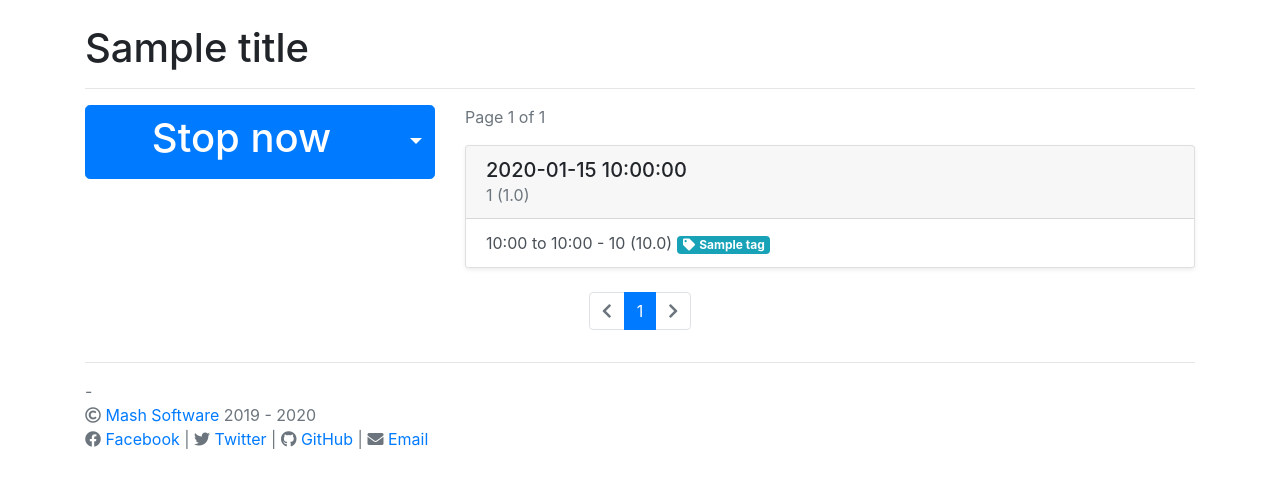
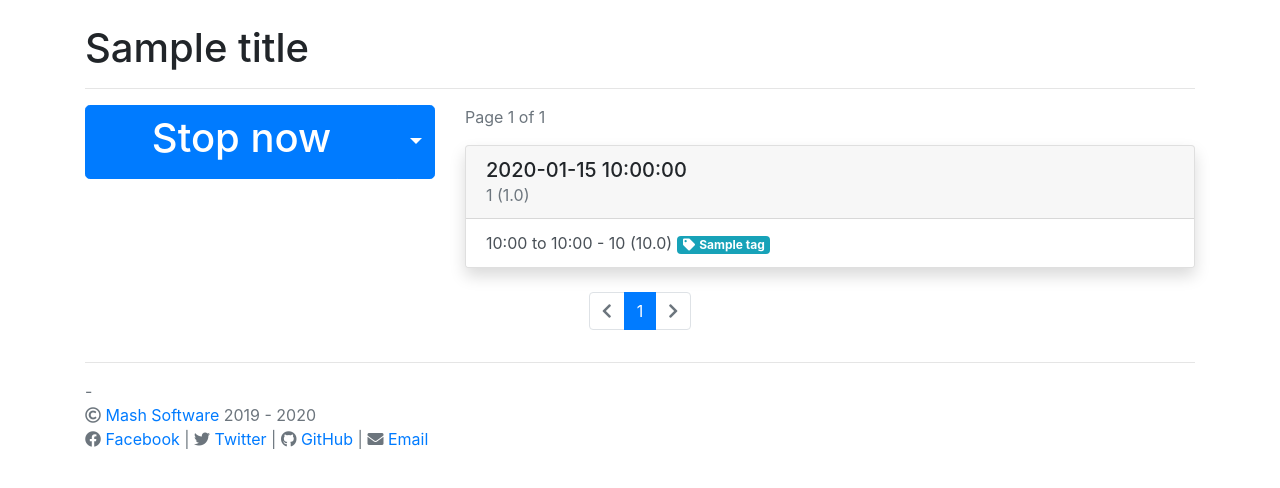
Before and after one commit to MashSoftware/time-tracker, a Python web app: template app/templates/entry/entries.html in a window 1280 px wide. Shown: the part 56-544 px from the top of the page. Run offline with Jinja, Linux system fonts and the light colour scheme; the template is opened without the code that fills it: most values are stand-ins (such as "Sample title", 1, 10 or a date in 2020); some libraries are stand-ins or nearby versions.

Commit message:
normal shadow size

```diff
--- a/app/templates/entry/entries.html
+++ b/app/templates/entry/entries.html
@@ -25,7 +25,7 @@
     <div class="col-md-8">
         {% if events.items %}<p class="text-muted">Page {{events.page}} of {{events.pages}}</p>{% endif %}
         {% for date in entries %}
-            <div class="card shadow-sm">
+            <div class="card shadow">
                 <h5 class="card-header">
                     {{date.date}}
                     {% if date.total_duration %}<br><small class="text-muted">{{date.total_duration}} ({{date.total_duration_decimal|round(2, 'floor')}})</small>{% endif %}
```
